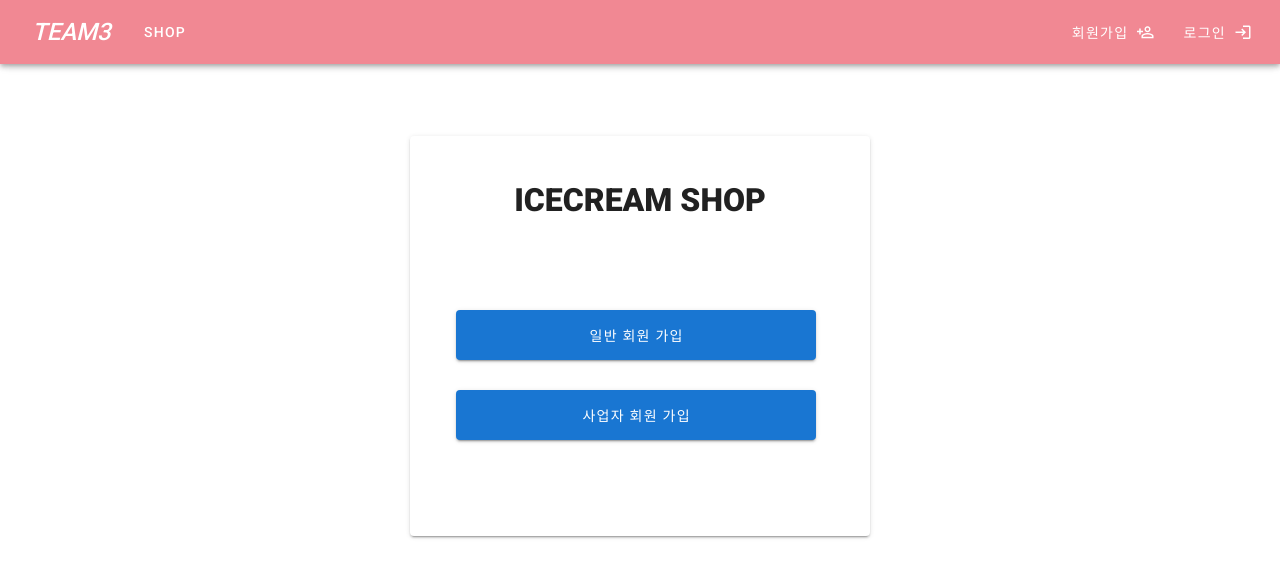
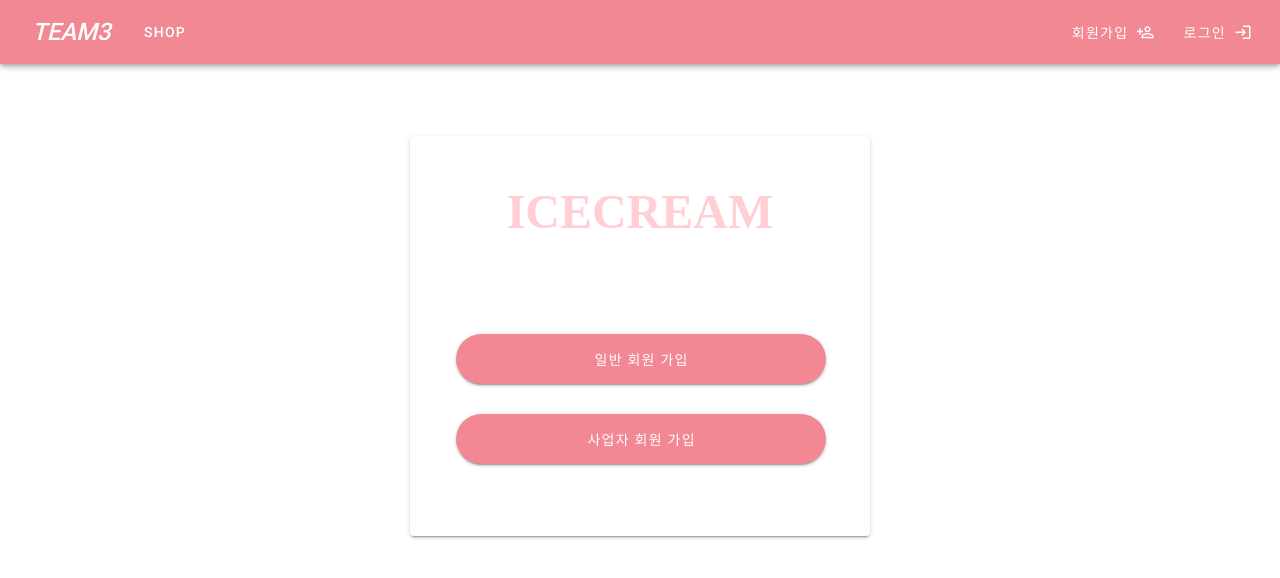
Before and after one commit to wlsdbwls/kdt1-study-3-team3-front, a Vue app: page /signup in a window 1280 px wide. Shown: the top 578 px of the page. Built offline with nearby package versions, Linux system fonts and the light colour scheme.

Commit message:
style: [정다운] 회원가입 페이지 버튼 컬러 변경 [FIS-1]

```diff
--- a/src/components/account/BusinessAccountRegisterForm.vue
+++ b/src/components/account/BusinessAccountRegisterForm.vue
@@ -34,7 +34,7 @@
                 </form>
 
                 <div id="signupSubmitBtn">
-                    <v-btn type="submit" width="360" height="50" color="primary" @click="onSubmit">가입하기</v-btn>
+                    <v-btn type="submit" width="360" height="50" color="#f18893" @click="onSubmit" dark>가입하기</v-btn>
                 </div>
             </v-card-text>
         </div>
--- a/src/components/account/NormalAccountRegisterForm.vue
+++ b/src/components/account/NormalAccountRegisterForm.vue
@@ -28,7 +28,7 @@
                 </form>
 
                 <div id="signupSubmitBtn">
-                    <v-btn type="submit" width="360" height="50" color="primary" @click="onSubmit">가입하기</v-btn>
+                    <v-btn type="submit" width="360" height="50" color="#f18893" @click="onSubmit" dark>가입하기</v-btn>
                 </div>
             </v-card-text>
         </div>
--- a/src/views/account/AccountRegisterPage.vue
+++ b/src/views/account/AccountRegisterPage.vue
@@ -1,14 +1,15 @@
 <template lang="">
     <v-container class="container">
     <v-card id="selectTypeVcard" justify-center>
-        <h3>ICECREAM SHOP</h3>
+        <h2 class="main-font">ICECREAM</h2>
+        <!-- <v-img :src="require('@/assets/images/main_1.jpg')" :width="200"></v-img> -->
         <div>
             <v-card-text>
                 <div id="selectTypeBtn">
-                    <v-btn type="submit" width="360" height="50" color="primary" @click="signUpNormal">일반 회원 가입</v-btn>
+                    <v-btn block rounded="xl" type="submit" height="50" color="#f18893" @click="signUpNormal" dark>일반 회원 가입</v-btn>
                 </div>
                 <div id="selectTypeBtn">
-                    <v-btn type="submit" width="360" height="50" color="primary" @click="signUpBusiness">사업자 회원 가입</v-btn>
+                    <v-btn block rounded="xl" type="submit" height="50" color="#f18893" @click="signUpBusiness" dark>사업자 회원 가입</v-btn>
                 </div>
             </v-card-text>
         </div>
@@ -46,12 +47,19 @@ export default {
     #selectTypeBtn {
         padding-top: 30px;
         padding-left: 30px;
+        width: 400px;
+
     }
-    #selectTypeVcard h3 {
+    #selectTypeVcard h2 {
         text-align: center;
         font-weight: 800;
-        font-size: 32px;
+        font-size: 48px;
+        color: #ffcfd4;
         padding-top: 20px;
         padding-bottom: 40px;
     }
+    @import url('https://fonts.googleapis.com/css2?family=Cherry+Bomb+One&display=swap');
+    h2.main-font {
+        font-family: 'Cherry Bomb One', cursive;
+    }
 </style>
```
